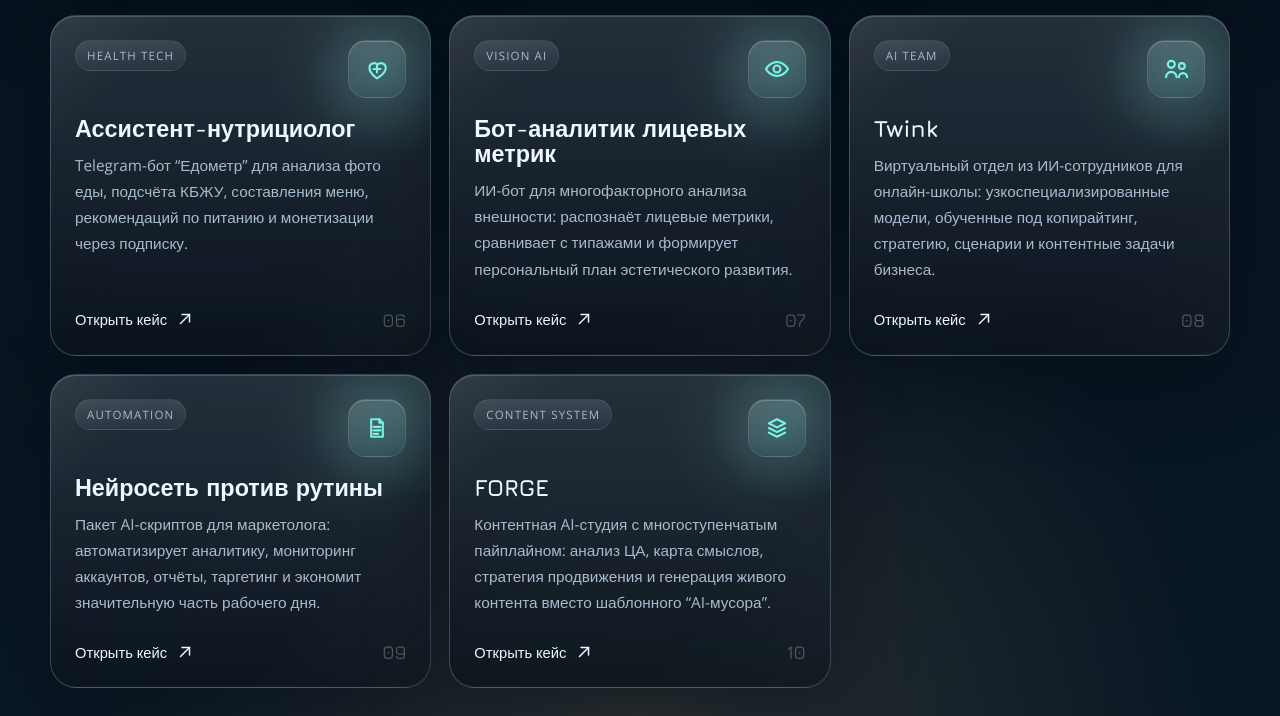
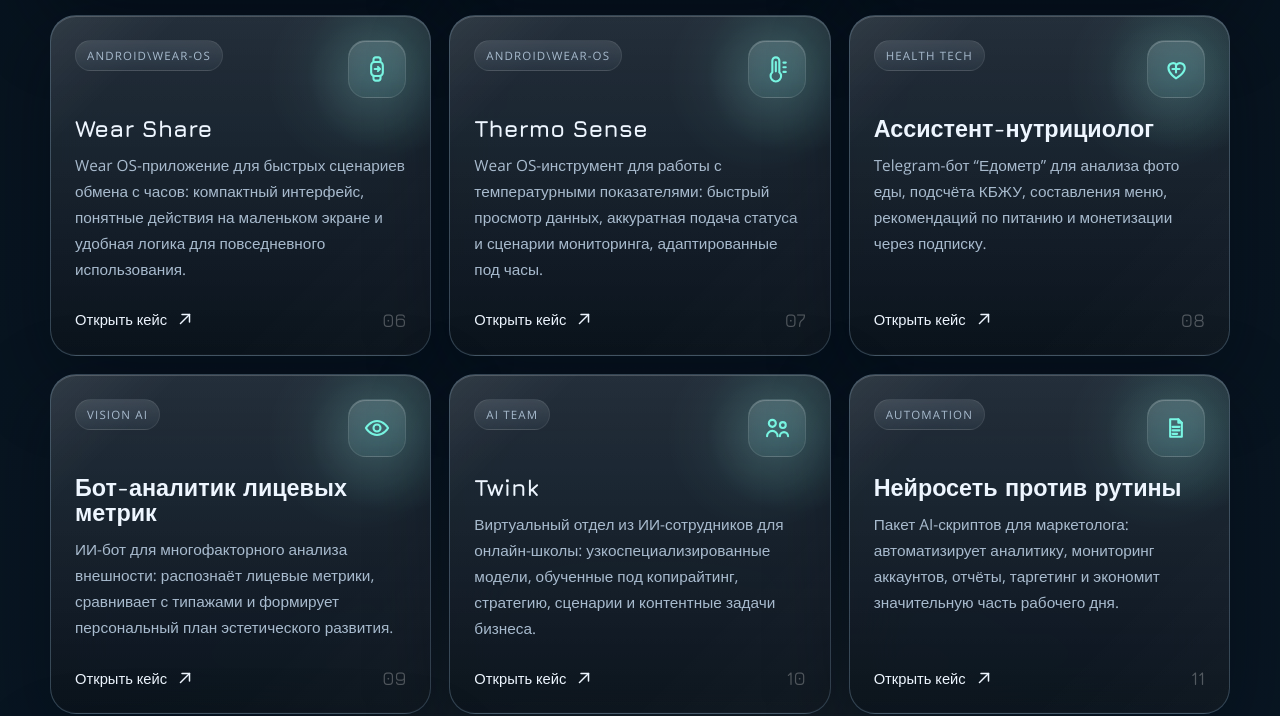
Before and after one commit to vakitzashi/my-cases, a plain HTML site: page index.html in a window 1280 px wide. Shown: the part 1197-1913 px from the top of the page. Drawn offline with nearby package versions, Linux system fonts and the light colour scheme.

Commit message:
new-cases-added

```diff
--- a/index.html
+++ b/index.html
@@ -602,7 +602,7 @@
 
                 <div class="hero-stats">
                     <div class="stat">
-                        <strong>10</strong>
+                        <strong>12</strong>
                         <span>отобранных кейсов</span>
                     </div>
                     <div class="stat">
@@ -748,6 +748,64 @@
                 </div>
             </a>
 
+            <a class="case-card" href="https://different-taxicab-a5e.notion.site/Wear-Share-Wear-OS-34cd889a8fd3800688a2d9fa44af2422?source=copy_link" target="_blank" rel="noopener noreferrer">
+                <div class="card-top">
+                    <div class="badge">Android\Wear-OS</div>
+                    <div class="icon-wrap" aria-hidden="true">
+                        <svg viewBox="0 0 24 24" fill="none" stroke="currentColor" stroke-width="1.8" stroke-linecap="round" stroke-linejoin="round">
+                            <rect x="7" y="6" width="10" height="12" rx="3"></rect>
+                            <path d="M9 6V3.8A1.8 1.8 0 0 1 10.8 2h2.4A1.8 1.8 0 0 1 15 3.8V6"></path>
+                            <path d="M9 18v2.2a1.8 1.8 0 0 0 1.8 1.8h2.4a1.8 1.8 0 0 0 1.8-1.8V18"></path>
+                            <path d="M10 12h4"></path>
+                            <path d="m12.8 10.2 1.7 1.8-1.7 1.8"></path>
+                        </svg>
+                    </div>
+                </div>
+                <h3>Wear Share</h3>
+                <p>
+                    Wear OS-приложение для быстрых сценариев обмена с часов: компактный интерфейс,
+                    понятные действия на маленьком экране и удобная логика для повседневного использования.
+                </p>
+                <div class="card-footer">
+                    <span class="card-link">Открыть кейс
+                        <svg viewBox="0 0 16 16" fill="none" stroke="currentColor" stroke-width="1.5" stroke-linecap="round" stroke-linejoin="round">
+                            <path d="M3.5 12.5 12.5 3.5"></path>
+                            <path d="M5 3.5h7.5V11"></path>
+                        </svg>
+                    </span>
+                    <span class="card-index">06</span>
+                </div>
+            </a>
+
+            <a class="case-card" href="https://different-taxicab-a5e.notion.site/Thermo-Sense-Wear-OS-34cd889a8fd380b9a5fcc3a58931053c?source=copy_link" target="_blank" rel="noopener noreferrer">
+                <div class="card-top">
+                    <div class="badge">Android\Wear-OS</div>
+                    <div class="icon-wrap" aria-hidden="true">
+                        <svg viewBox="0 0 24 24" fill="none" stroke="currentColor" stroke-width="1.8" stroke-linecap="round" stroke-linejoin="round">
+                            <path d="M14 14.8V5a3 3 0 0 0-6 0v9.8a4.5 4.5 0 1 0 6 0Z"></path>
+                            <path d="M11 6v8"></path>
+                            <path d="M17.5 6.5h2"></path>
+                            <path d="M17.5 10.5h2"></path>
+                            <path d="M17.5 14.5h2"></path>
+                        </svg>
+                    </div>
+                </div>
+                <h3>Thermo Sense</h3>
+                <p>
+                    Wear OS-инструмент для работы с температурными показателями: быстрый просмотр данных,
+                    аккуратная подача статуса и сценарии мониторинга, адаптированные под часы.
+                </p>
+                <div class="card-footer">
+                    <span class="card-link">Открыть кейс
+                        <svg viewBox="0 0 16 16" fill="none" stroke="currentColor" stroke-width="1.5" stroke-linecap="round" stroke-linejoin="round">
+                            <path d="M3.5 12.5 12.5 3.5"></path>
+                            <path d="M5 3.5h7.5V11"></path>
+                        </svg>
+                    </span>
+                    <span class="card-index">07</span>
+                </div>
+            </a>
+
             <a class="case-card" href="https://different-taxicab-a5e.notion.site/2c7d889a8fd3809e9183e553ecd21164?source=copy_link" target="_blank" rel="noopener noreferrer">
                 <div class="card-top">
                     <div class="badge">Health Tech</div>
@@ -771,7 +829,7 @@
                             <path d="M5 3.5h7.5V11"></path>
                         </svg>
                     </span>
-                    <span class="card-index">06</span>
+                    <span class="card-index">08</span>
                 </div>
             </a>
 
@@ -797,7 +855,7 @@
                             <path d="M5 3.5h7.5V11"></path>
                         </svg>
                     </span>
-                    <span class="card-index">07</span>
+                    <span class="card-index">09</span>
                 </div>
             </a>
 
@@ -825,7 +883,7 @@
                             <path d="M5 3.5h7.5V11"></path>
                         </svg>
                     </span>
-                    <span class="card-index">08</span>
+                    <span class="card-index">10</span>
                 </div>
             </a>
 
@@ -854,7 +912,7 @@
                             <path d="M5 3.5h7.5V11"></path>
                         </svg>
                     </span>
-                    <span class="card-index">09</span>
+                    <span class="card-index">11</span>
                 </div>
             </a>
 
@@ -881,7 +939,7 @@
                             <path d="M5 3.5h7.5V11"></path>
                         </svg>
                     </span>
-                    <span class="card-index">10</span>
+                    <span class="card-index">12</span>
                 </div>
             </a>
         </main>
```
